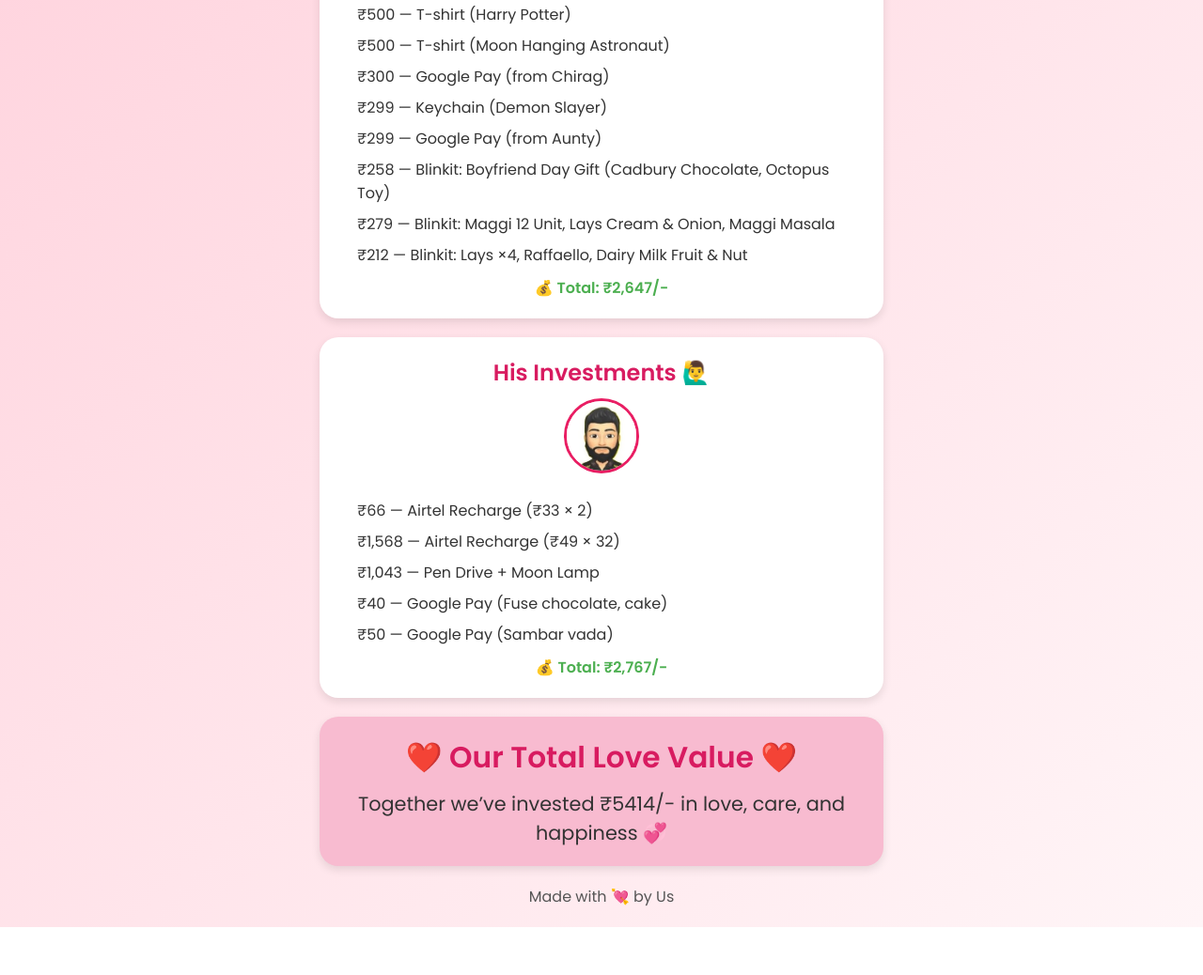
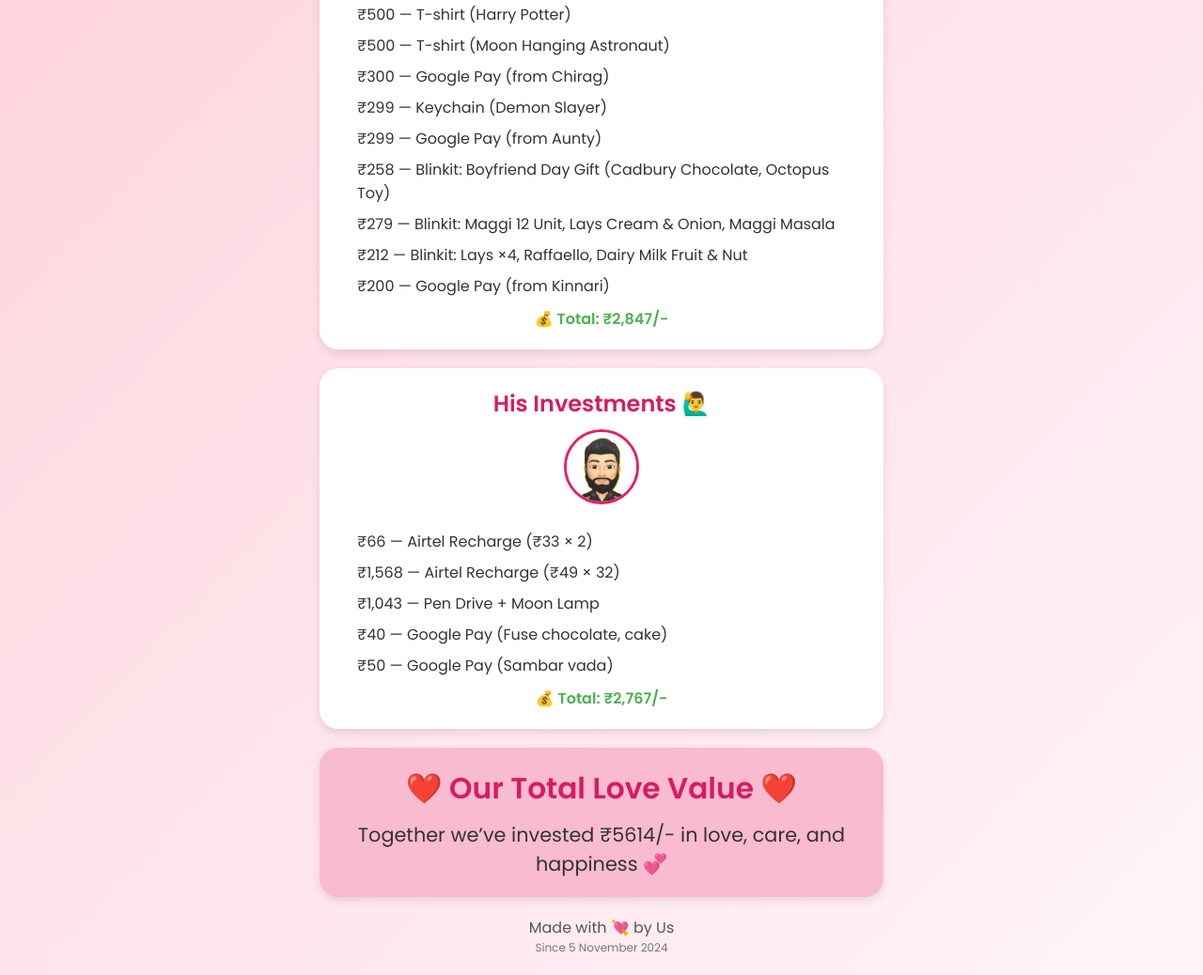
Before and after one commit to pamojecec/love-investment, a plain HTML site: page index.html in a window 1280 px wide. Shown: the part 297-1335 px from the top of the page at 94% size. Before the commit the page ends 1284 px from the top, so only its background shows below. Drawn offline with Linux system fonts and the light colour scheme.

Commit message:
Add files via upload

```diff
--- a/index.html
+++ b/index.html
@@ -4,6 +4,7 @@
     <meta charset="UTF-8" />
     <meta name="viewport" content="width=device-width, initial-scale=1.0" />
     <title>Love Investment 💞</title>
+    <link rel="icon" type="image/png" href="assets/heart.png" />
     <link rel="stylesheet" href="style.css" />
   </head>
   <body>
@@ -31,8 +32,9 @@
             ₹279 — Blinkit: Maggi 12 Unit, Lays Cream & Onion, Maggi Masala
           </li>
           <li>₹212 — Blinkit: Lays ×4, Raffaello, Dairy Milk Fruit & Nut</li>
+          <li>₹200 — Google Pay (from Kinnari)</li>
         </ul>
-        <p class="total">💰 Total: ₹2,647/-</p>
+        <p class="total">💰 Total: ₹2,847/-</p>
       </section>
 
       <section class="investment">
@@ -56,6 +58,7 @@
 
     <footer>
       <p>Made with 💘 by Us</p>
+      <p class="footer-date">Since 5 November 2024</p>
     </footer>
 
     <script src="script.js"></script>
--- a/script.js
+++ b/script.js
@@ -1,5 +1,5 @@
 // Calculate and show the total investment
-const herTotal = 2647;
+const herTotal = 2847;
 const hisTotal = 2767;
 const total = herTotal + hisTotal;
 
--- a/style.css
+++ b/style.css
@@ -85,3 +85,9 @@ footer {
   margin-top: 20px;
   color: #555;
 }
+
+.footer-date {
+  font-size: 12px;
+  color: #777;
+  margin: 0;
+}
```
Also changed, not shown: assets/her.jpg, assets/noher.jpg (added), assets/nohim.jpg (added).
